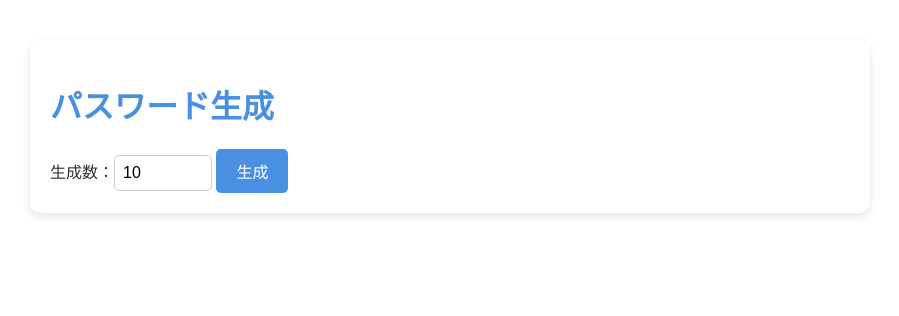
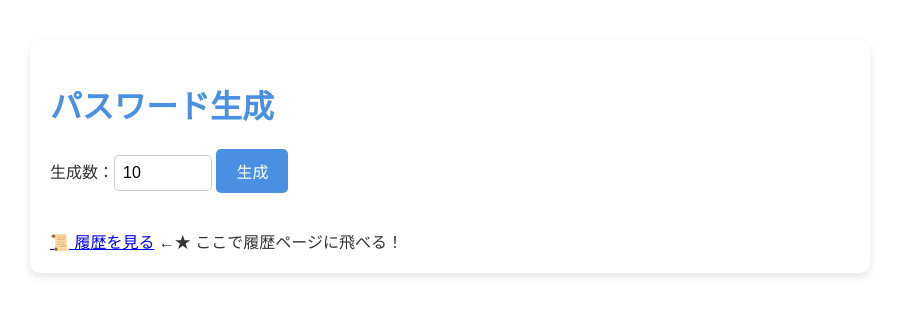
Before and after one commit to KIYOHA-RU/password-generator, a Flask app: page / in a window 1280 px wide. Shown: the top 316 px of the page, without its empty margins (190-1089 px from the left). Run offline with Flask 3, Linux system fonts and the light colour scheme.

Commit message:
Add link to history page

```diff
--- a/templates/index.html
+++ b/templates/index.html
@@ -7,6 +7,7 @@
 </head>
 <body>
   <h1>パスワード生成</h1>
+
   <form method="POST">
     生成数：<input type="number" name="count" value="10">
     <button type="submit">生成</button>
@@ -23,5 +24,8 @@
       <button type="submit">Excelダウンロード</button>
     </form>
   {% endif %}
+
+  <br><br>
+  <a href="/history">📜 履歴を見る</a>  ←★ ここで履歴ページに飛べる！
 </body>
 </html>
```
